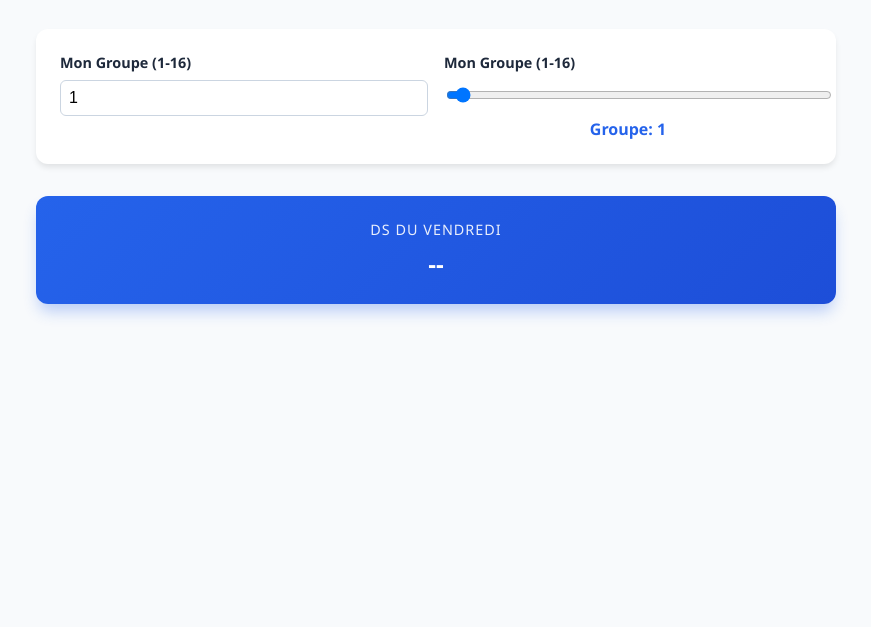
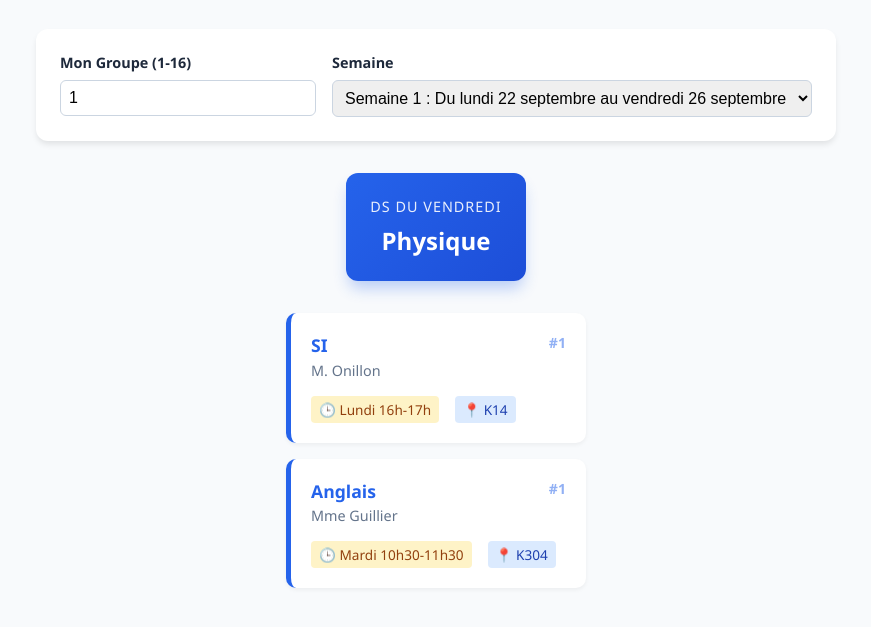
Before and after one commit to LightXeno/colloscope-PTSI, a plain HTML site: page index.html in a window 1280 px wide. Shown: the part 87-714 px from the top of the page, without its empty margins (204-1075 px from the left). Drawn offline with Linux system fonts and the light colour scheme.

Commit message:
Refactor input group for group selection

```diff
--- a/index.html
+++ b/index.html
@@ -102,14 +102,14 @@
     <h1>📅 Mon Colloscope PTSI</h1>
 
     <div class="controls">
-        <div class="input-group">
-            <label for="groupSelect">Mon Groupe (1-16)</label>
-            <input type="number" id="groupSelect" min="1" max="16" value="1" onchange="updateDashboard()">
-        </div>
-        <div class="input-group">
-            <label for="groupSelect">Mon Groupe (1-16)</label>
-            <input type="range" id="groupSelect" min="1" max="16" value="1" onchange="updateDashboard()" style="width: 100%; cursor: pointer; height: 8px;">
-            <span id="groupValue" style="text-align: center; font-weight: 600; color: #2563eb; margin-top: 0.5rem;">Groupe: 1</span>
+<div class="input-group">
+<label for="groupSelect">Mon Groupe (1-16)</label>
+<input type="number" id="groupSelect" min="1" max="16" value="1" onchange="updateDashboard()">
+</div>
+<div class="input-group">
+<label for="weekSelect">Semaine</label>
+<select id="weekSelect" onchange="updateDashboard()"></select>
+</div>
         </div>
     </div>
 
```
